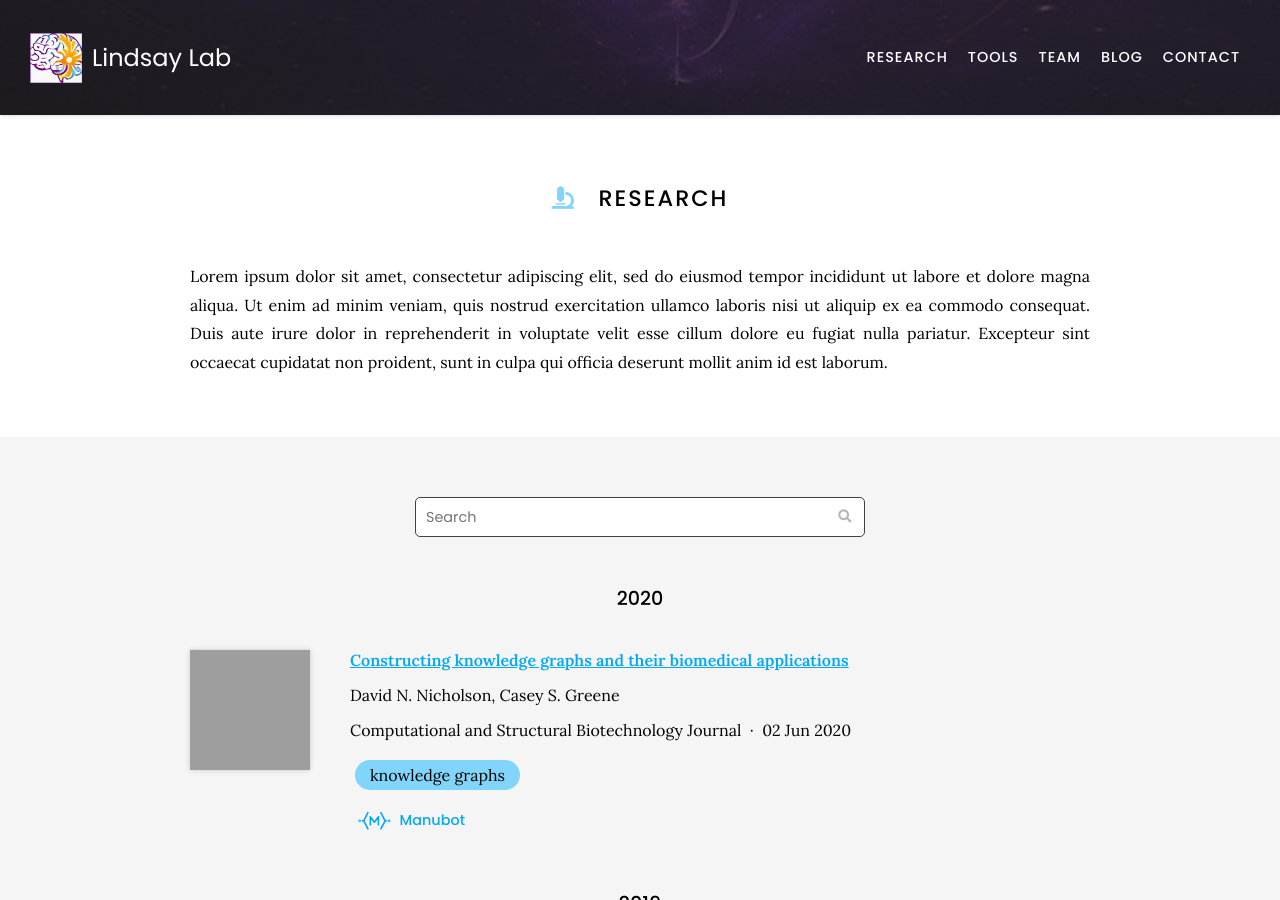
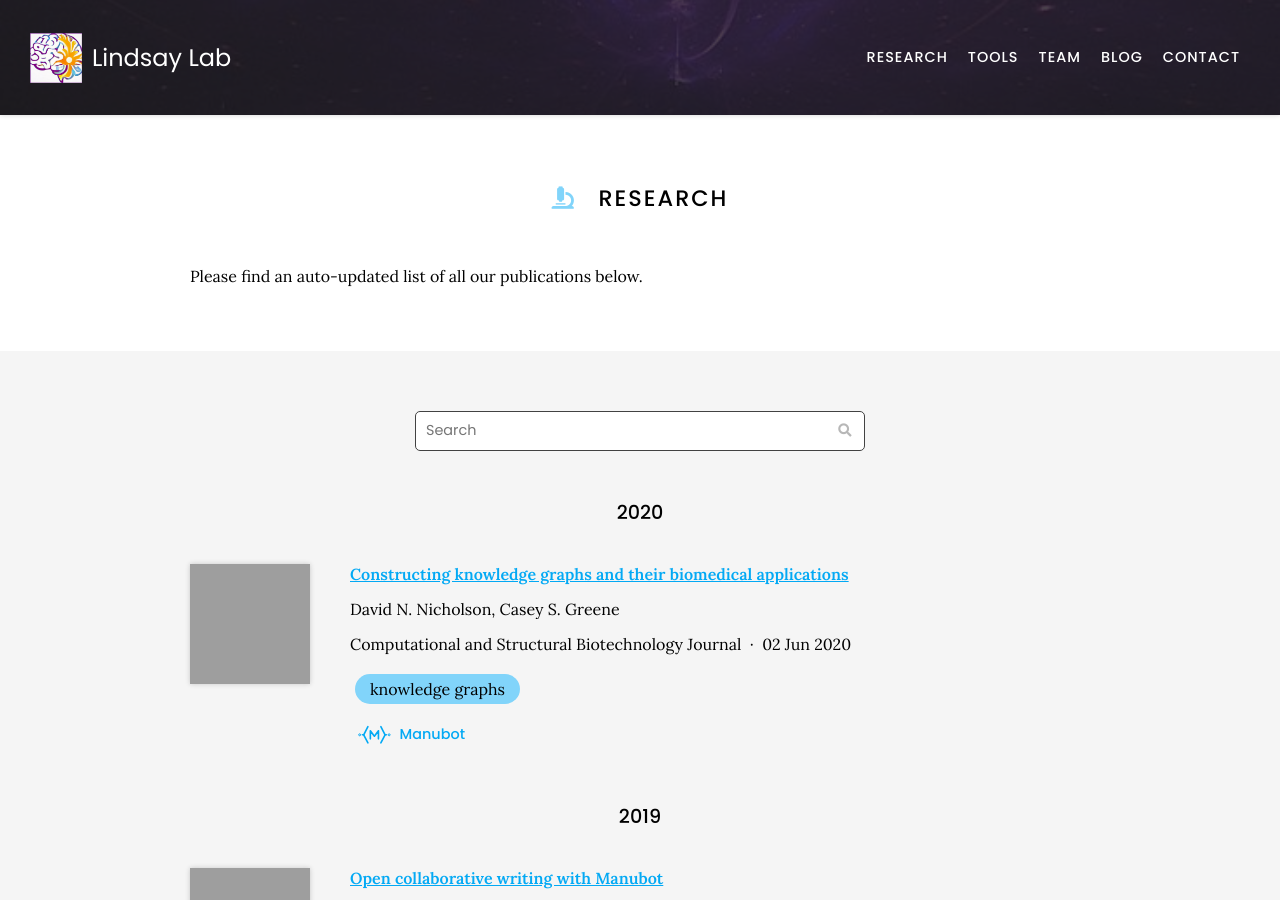
Before and after one commit to Lindsay-Lab/lindsay-lab.github.io, a Jekyll site: the page built from research/index.md, in a window 1280 px wide and 900 px high. Built offline with Jekyll 4.4.1, drawn with Linux system fonts in a browser that asks for light colours; nearby versions of some CDN libraries; grey boxes are pictures that could not be loaded.

Commit message:
Update index.md

```diff
--- a/research/index.md
+++ b/research/index.md
@@ -7,10 +7,7 @@
 
 # <i class="fas fa-microscope"></i>Research
 
-Lorem ipsum dolor sit amet, consectetur adipiscing elit, sed do eiusmod tempor incididunt ut labore et dolore magna aliqua.
-Ut enim ad minim veniam, quis nostrud exercitation ullamco laboris nisi ut aliquip ex ea commodo consequat.
-Duis aute irure dolor in reprehenderit in voluptate velit esse cillum dolore eu fugiat nulla pariatur.
-Excepteur sint occaecat cupidatat non proident, sunt in culpa qui officia deserunt mollit anim id est laborum.
+Please find an auto-updated list of all our publications below.
 
 {% include section.html %}
 
```
